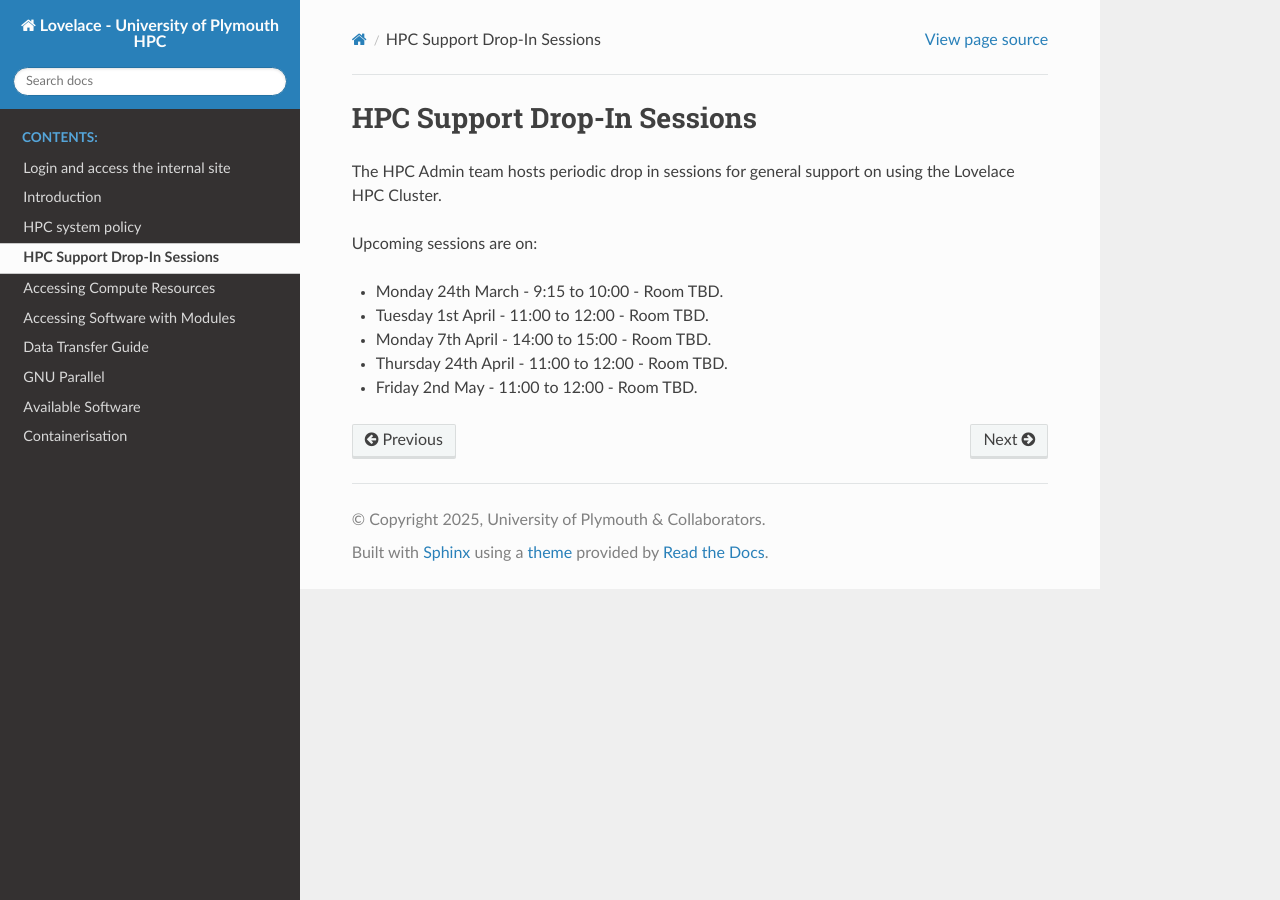
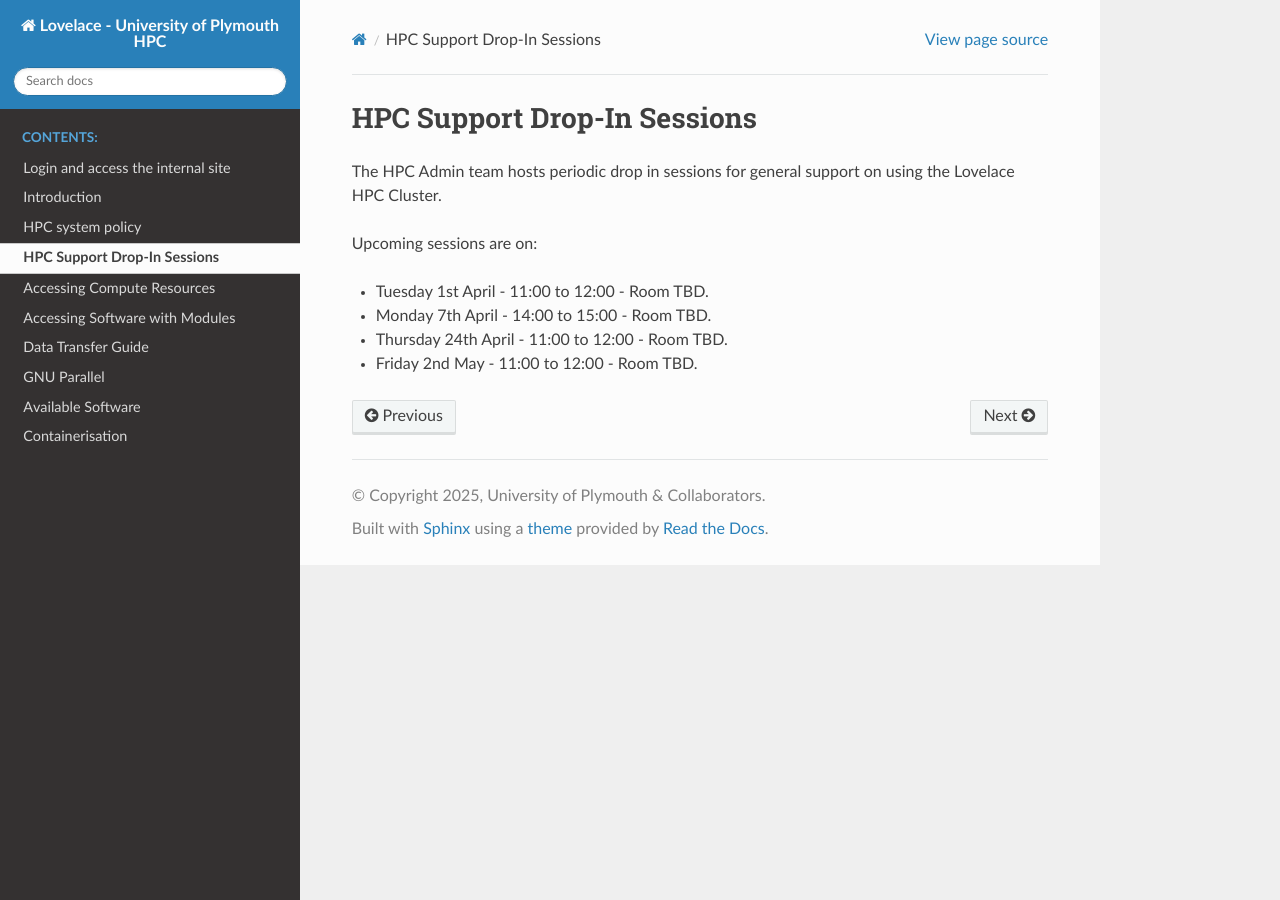
Before and after one commit to AbhinavPraveen/UoP-HPC-Docs, a Sphinx documentation site: the page built from source/user-guide/dropin.rst, in a window 1280 px wide. Built offline with Sphinx 7.4.7 and the Read the Docs theme 3.1.0, drawn with Linux system fonts in a browser that asks for light colours.

Commit message:
Remove past dropin session

```diff
--- a/source/user-guide/dropin.rst
+++ b/source/user-guide/dropin.rst
@@ -7,7 +7,6 @@ The HPC Admin team hosts periodic drop in sessions for general support on using
 
 Upcoming sessions are on:
 
-* Monday 24th March - 9:15 to 10:00 - Room TBD.
 * Tuesday 1st April - 11:00 to 12:00 - Room TBD.
 * Monday 7th April - 14:00 to 15:00 - Room TBD.
 * Thursday 24th April - 11:00 to 12:00 - Room TBD.
```
